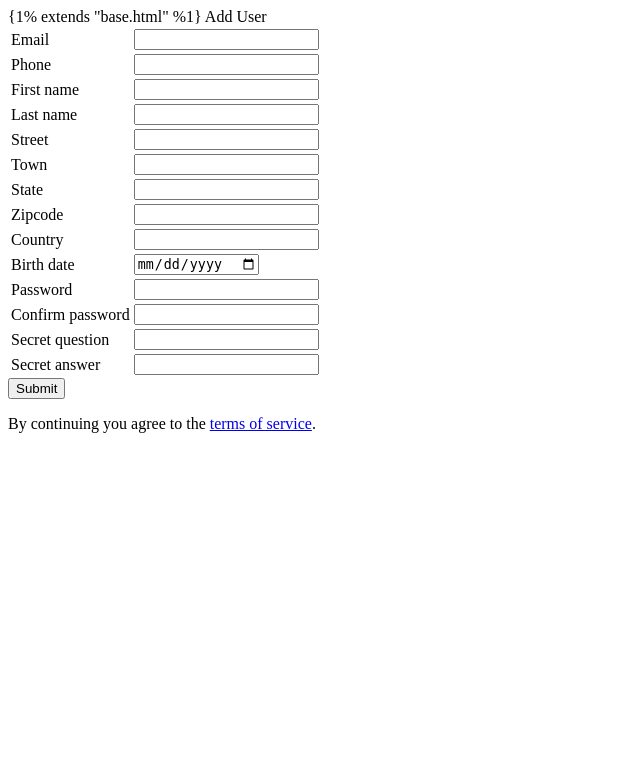
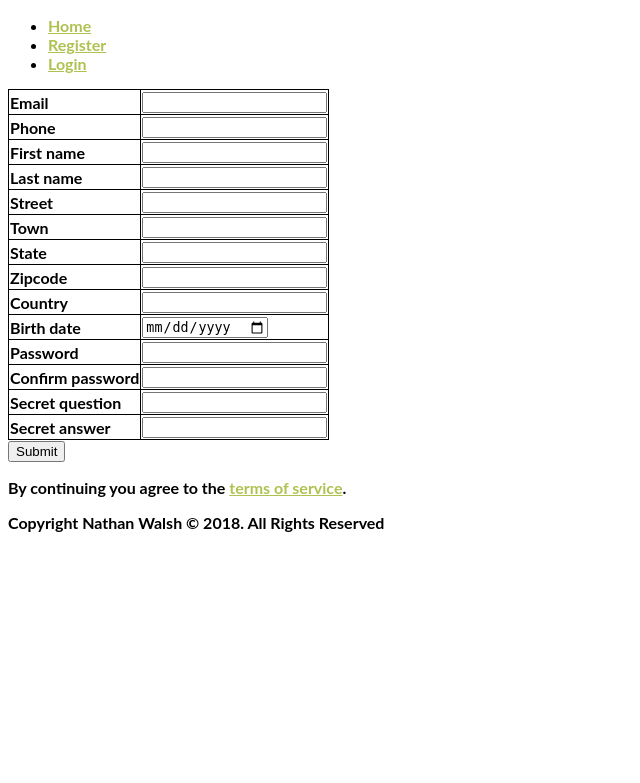
Before and after one commit to nwalshgit/Grocery-Flask, a Python web app: template templates/auth/register.html in a window 1280 px wide. Shown: the top 783 px of the page, without its empty margins (0-640 px from the left). Run offline with Jinja, Linux system fonts and the light colour scheme; the template is opened without the code that fills it: most values are stand-ins (such as "Sample title", 1, 10 or a date in 2020); form fields are guessed from the names that the template uses; some libraries are stand-ins or nearby versions.

Commit message:
renamed address in url_for() because moved logout, login and register to auth

```diff
--- a/templates/auth/login.html
+++ b/templates/auth/login.html
@@ -6,7 +6,7 @@
              Login
  {% endblock %}
  {% block body %}
- <FORM ACTION="{{ url_for('login') }}" METHOD="POST">
+ <FORM ACTION="{{ url_for('auth.login') }}" METHOD="POST">
      {{ form.hidden_tag() }}
      <TABLE>
            {{ render_field(form.Email) }}
--- a/templates/auth/register.html
+++ b/templates/auth/register.html
@@ -1,12 +1,12 @@
 <!-- aapp/templates/home/user.html -->
 
-{1% extends "base.html" %1}
+{% extends "base.html" %}
 {% from "_formhelpers.html" import render_field %}
 {% block title %}
             Add User
 {% endblock %}
 {% block body %}
-<FORM ACTION="{{ url_for('register_user') }}" METHOD="POST">
+<FORM ACTION="{{ url_for('auth.register_user') }}" METHOD="POST">
     <!--<INPUT TYPE="hidden" NAME="UserGroup" VALUE="{{ UserGroup }}">-->
     {{ form.hidden_tag() }}
     <TABLE>
--- a/templates/base.html
+++ b/templates/base.html
@@ -8,8 +8,8 @@
         <link rel="shortcut icon" href="{{ url_for('static', filename='img/favicon.ico') }}">
     </head>
     <body>
-        <nav>
-              <ul class="nav">
+        <DIV CLASS="nav">
+              <ul CLASS="nav">
               {% if current_user.is_authenticated %}
                 {%if current_user.is_admin %}
                   <li class="nav"><a href="{i{ url_for('home.admin_dashboard') }i}">Dashboard</a></li>
@@ -20,18 +20,18 @@
                   <li><a href="{i{ url_for('home.planning') }i}">Dashboard</a></li>
                   <li><a href="{i{ url_for('home.shopping') }i}">Locations</a></li>
                 {% endif %}
-                  <li><a href="{{ url_for('logout') }}">Logout</a></li>
+                  <li><a href="{{ url_for('auth.logout') }}">Logout</a></li>
                   <li><a ><i class="fa fa-user"></i> Hi, {{ current_user.get('FirstName') }}!</a></li>
               {% else %}
                   <li><a href="{{ url_for('home') }}">Home</a></li>
-                  <li><a href="{{ url_for('register_user') }}">Register</a></li>
-                  <li><a href="{{ url_for('login') }}">Login</a></li>
+                  <li><a href="{{ url_for('auth.register_user') }}">Register</a></li>
+                  <li><a href="{{ url_for('auth.login') }}">Login</a></li>
               {% endif %}
               </ul>
-        </nav>
+        </DIV>
 {% with messages = get_flashed_messages() %}
     {% if messages %}
-        <div>
+    <div CLASS="msg">
             <ul>
         {% for message in messages %}
                 <li>{{ message }}</li>
@@ -40,14 +40,12 @@
         </div>
     {% endif %}
 {% endwith %}
-        <div class="wrapper">
+        <div CLASS="page-wrap">
 {% block body %}
 {% endblock %}
         </div>
-        <footer>
-            <div>
+            <div CLASS="foot">
                 <p class="copyright text-muted small">Copyright Nathan Walsh © 2018. All Rights Reserved</p>
             </div>
-        </footer>
     </body>
 </html>
```
